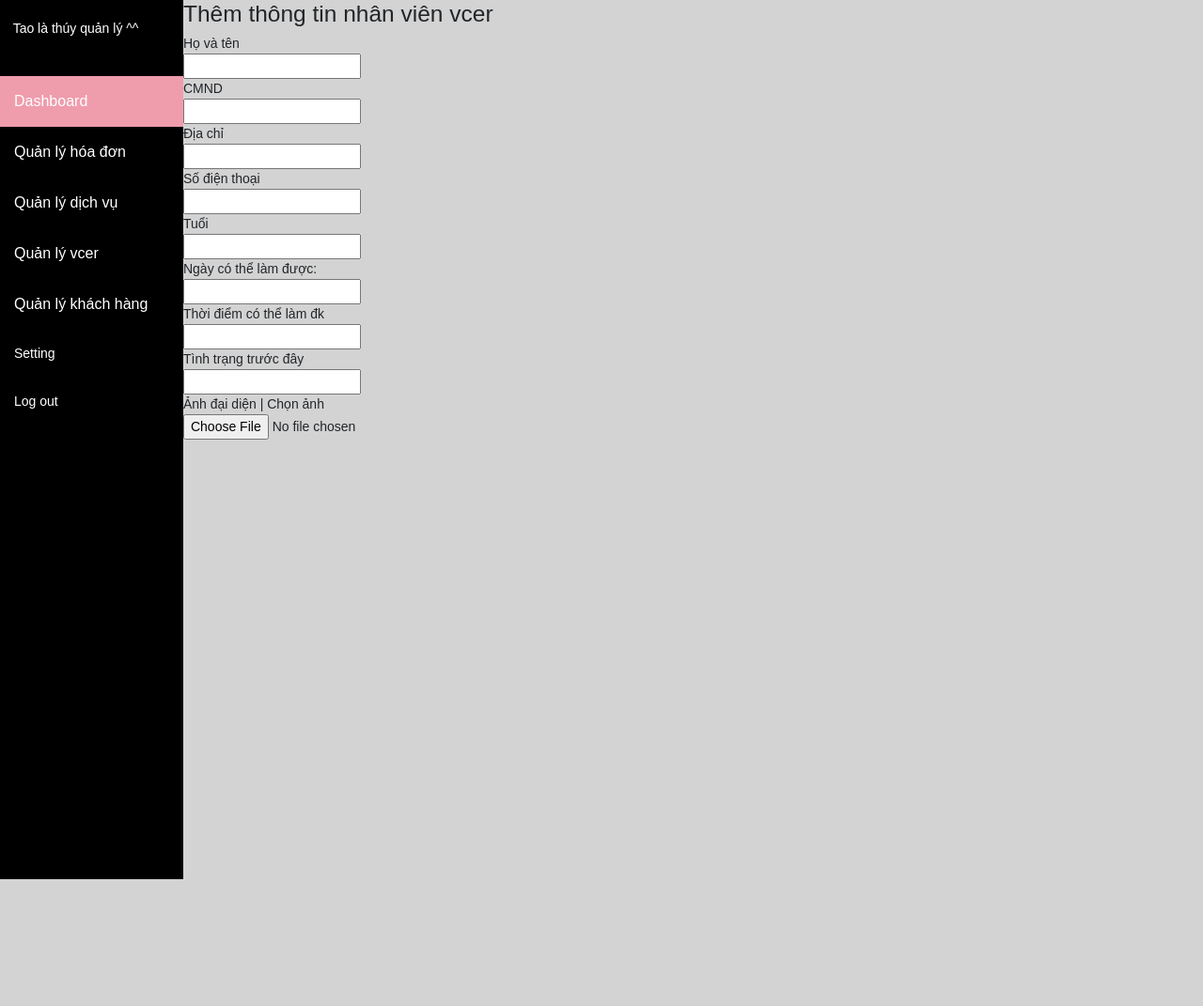
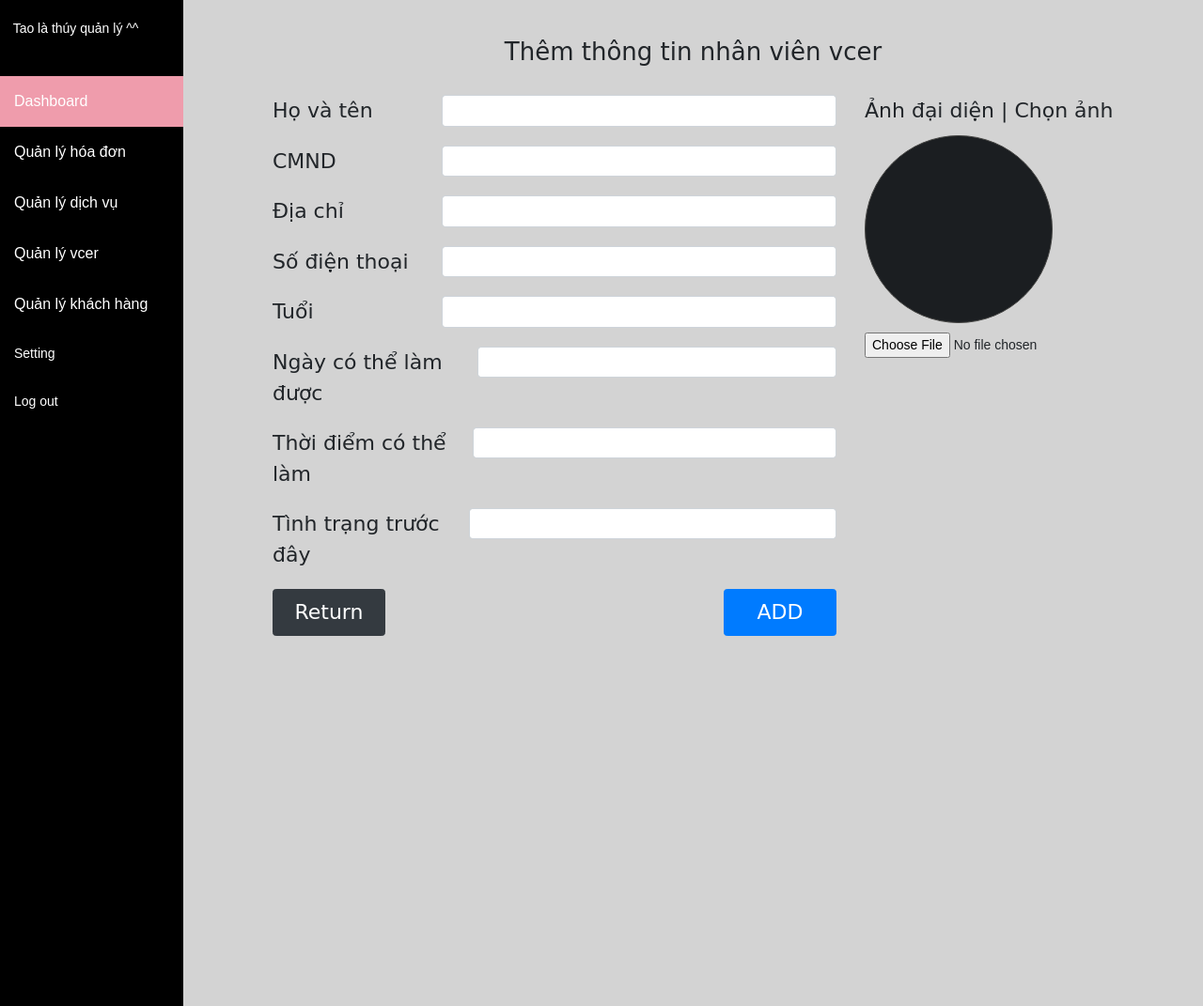
Before and after one commit to thuytheo98/vcleaning, a Laravel app: page /admin/vcers/create in a window 1280 px wide. Shown: the part 65-1136 px from the top of the page at 94% size. Before the commit the page ends 1001 px from the top, so only its background shows below. Run offline with Laravel 8, Linux system fonts and the light colour scheme.

Commit message:
upload image

```diff
--- a/app/Http/Controllers/AdminUpdate/VcerController.php
+++ b/app/Http/Controllers/AdminUpdate/VcerController.php
@@ -19,6 +19,7 @@ class VcerController extends Controller
     }
     public function create(){
         return view($this->dirView . 'add');
+
     }
     public function store(VcerRequest $request){
         $validated = $request ->validated();
@@ -38,7 +39,7 @@ class VcerController extends Controller
         $editVcer = Vcers::find($id);
         return view($this-> dirView . 'edit',compact('editVcer'));
     }
-    public function update(Request $request){
+    public function update(VcerRequest $request){
 
     }
     public function destroy($id){
--- a/public/css/admin/admin.css
+++ b/public/css/admin/admin.css
@@ -157,7 +157,7 @@ register .item .dmy .dmy-title{
 
 html, div{
     font-size: 14px;
-    font-family: arial;
+    font-family: 'Baloo Chettan 2', cursive;
 }
 body{
     margin: 0;
--- /dev/null
+++ b/public/css/admin/vcer.css
@@ -0,0 +1,151 @@
+/*list vcer*/
+.title-file{
+    font-size: 26px;
+    font-weight: 500;
+    font-family: 'Baloo Chettan 2', cursive;
+    text-align: center;
+}
+.create-vcer a{
+    text-decoration: none;
+    color: #1b1e21;
+    border: 1px solid #454543;
+    background: #ed969e;
+    border-radius: 5px;
+    padding: 10px;
+    margin-left: 15px;
+}
+.list-vcer{
+    font-family: 'Baloo Chettan 2', cursive;
+    margin: 30px 0;
+    padding: 0 30px;
+}
+/*add vcer*/
+.add-vcer{
+    margin: 30px auto;
+    padding: 10px 30px ;
+}
+.add-vcer h3{
+    font-size: 26px;
+    font-weight: 500;
+    font-family: 'Baloo Chettan 2', cursive;
+    text-align: center;
+}
+.add-vcer .main{
+    display: flex;
+    justify-content: center;
+    margin: 30px auto;
+}
+.add-vcer .input-text{
+    float: left;
+    width: 600px;
+    margin-right: 30px;
+}
+.add-vcer .main .input-text .item{
+    display: flex;
+    justify-content: space-between;
+    align-content: center;
+    margin-bottom: 20px;
+}
+.add-vcer .main .input-text .item .title-input{
+    font-size: 22px;
+    font-weight: 500;
+    font-family: 'Baloo Chettan 2', cursive;
+}
+.add-vcer .main .input-text .item .custom-input{
+    width: 70%;
+}
+.add-vcer .main .input-text .list-btn{
+    display: flex;
+    justify-content: space-between;
+}
+.add-vcer .main .input-text .list-btn button{
+    width: 20%;
+    height: 50px;
+    font-size: 22px;
+    font-weight: 500;
+    font-family: 'Baloo Chettan 2', cursive;
+}
+.add-vcer .main .input-image{
+    float: right;
+}
+.add-vcer .main .input-image .title{
+    font-size: 22px;
+    font-weight: 500;
+    font-family: 'Baloo Chettan 2', cursive;
+    margin-bottom: 10px;
+}
+.add-vcer .main .input-image .box-image{
+    width: 200px;
+    height: 200px;
+    border: 1px solid #454543;
+    background: #1b1e21;
+    border-radius: 200px;
+    margin-bottom: 10px;
+}
+.add-vcer .main .input-image .input-image{
+}
+/*edit vcer*/
+.edit-vcer{
+    margin: 30px auto;
+    padding: 10px 30px ;
+}
+.edit-vcer h3{
+    font-size: 26px;
+    font-weight: 500;
+    font-family: 'Baloo Chettan 2', cursive;
+    text-align: center;
+}
+.edit-vcer .main{
+    display: flex;
+    justify-content: center;
+    margin: 30px auto;
+}
+.edit-vcer .input-text{
+    float: left;
+    width: 700px;
+    margin-right: 30px;
+}
+.edit-vcer .main .input-text .item{
+    display: flex;
+    justify-content: space-between;
+    align-content: center;
+    margin-bottom: 20px;
+}
+.edit-vcer .main .input-text .item .title-input{
+    font-size: 22px;
+    font-weight: 500;
+    font-family: 'Baloo Chettan 2', cursive;
+}
+.edit-vcer .main .input-text .item .custom-input{
+    width: 70%;
+}
+.edit-vcer .main .input-text .list-btn{
+    display: flex;
+    justify-content: space-between;
+}
+.edit-vcer .main .input-text .list-btn button{
+    width: 20%;
+    height: 50px;
+    font-size: 22px;
+    font-weight: 500;
+    font-family: 'Baloo Chettan 2', cursive;
+}
+.edit-vcer .main .input-image{
+    float: right;
+}
+.edit-vcer .main .input-image .title{
+    font-size: 22px;
+    font-weight: 500;
+    font-family: 'Baloo Chettan 2', cursive;
+    margin-bottom: 10px;
+}
+.edit-vcer .main .input-image .box-image{
+    width: 200px;
+    height: 200px;
+    border: 1px solid #454543;
+    background: #1b1e21;
+    border-radius: 200px;
+    margin-bottom: 10px;
+}
+.edit-vcer .main .input-image .input-image{
+}
--- a/resources/views/admin/share/layout/master.blade.php
+++ b/resources/views/admin/share/layout/master.blade.php
@@ -3,6 +3,7 @@
     <title>{{env("APP_NAME")}} - @yield('title')</title>
     <link rel="stylesheet" href="{{asset('css/admin.css')}}" type="text/css">
     <link rel="stylesheet" href="{{asset('css/emp.css')}}" type="text/css">
+    <link rel="stylesheet" href="{{asset('css/admin/vcer.css')}}" type="text/css">
     <link rel="stylesheet" href="https://stackpath.bootstrapcdn.com/bootstrap/4.4.1/css/bootstrap.min.css">
 </head>
 <body>
--- a/resources/views/admin/vcers/add.blade.php
+++ b/resources/views/admin/vcers/add.blade.php
@@ -7,45 +7,88 @@
         <div class="main">
             <form action="" method="POST">
                 @csrf
-                <div class="item">
-                    <div class=""><lable>Họ và tên</lable></div>
-                    <div><input type="text" name="name"></div>
+                <div class="input-text">
+                    <div class="item form-group">
+                        <div class="title-input">Họ và tên</div>
+                        <input type="text" name="name" class="custom-input form-control">
                     </div>
-                <div class="item">
-                    <div class=""><lable>CMND</lable></div>
-                    <div><input type="text" name="cmnd"></div>
+                    <div class="item form-group">
+                        <div class="title-input">CMND</div>
+                        <input type="text" name="cmnd" class="custom-input form-control">
                     </div>
-                <div class="item">
-                    <div class=""><lable>Địa chỉ</lable></div>
-                    <div><input type="text" name="address"></div>
+                    <div class="item form-group">
+                        <div class="title-input">Địa chỉ</div>
+                       <input type="text" name="address" class="custom-input form-control">
                     </div>
-                <div class="item">
-                    <div class=""><lable>Số điện thoại</lable></div>
-                    <div><input type="text" name="phone"></div>
+                    <div class="item form-group">
+                        <div class="title-input">Số điện thoại</div>
+                       <input type="text" name="phone" class="custom-input form-control">
                     </div>
-                <div class="item">
-                    <div class=""><lable>Tuổi</lable></div>
-                    <div><input type="text" name="age"></div>
+                    <div class="item form-group">
+                        <div class="title-input">Tuổi</div>
+                       <input type="text" name="age" class="custom-input form-control">
                     </div>
-                <div class="item">
-                    <div class=""><lable>Ngày có thể làm được:</lable></div>
-                    <div><input type="text" name="date"></div>
+                    <div class="item form-group">
+                        <div class="title-input">Ngày có thể làm được</div>
+                        <input type="text" name="date" class="custom-input form-control">
                     </div>
-                <div class="item">
-                    <div class=""><lable>Thời điểm có thể làm đk</lable></div>
-                    <div><input type="text" name="time"></div>
+                    <div class="item form-group">
+                        <div class="title-input">Thời điểm có thể làm</div>
+                        <input type="text" name="time" class="custom-input form-control">
                     </div>
-                <div class="item">
-                    <div class=""><lable>Tình trạng trước đây</lable></div>
-                    <div><input type="text" name="status"></div>
+                    <div class="item form-group">
+                        <div class="title-input">Tình trạng trước đây</div>
+                       <input type="text" name="status" class="custom-input form-control">
                     </div>
-                <div class="image">
-                    <div class="upload-image">
-                        <div>Ảnh đại diện | Chọn ảnh</div>
+                    <div class="list-btn">
+                        <button type="reset" class="btn btn-dark">Return</button>
+                        <button type="reset" class="btn btn-primary">ADD</button>
                     </div>
-                    <input type="file" name="image" class="input-image">
+                </div>
+                <div class="input-image">
+                    <form method="post" enctype="multipart/form-data">
+                        <div class="title">
+                            Ảnh đại diện | Chọn ảnh
+                        </div>
+                        <div class="box-image">
+                            <img src="" alt="" id="output">
+                        </div>
+                        <input type="file" name="image" class="open-image" id="image">
+                    </form>
                 </div>
             </form>
         </div>
     </div>
+    <script type="text/javascript">
+        document.getElementById('image').addEventListener('change', function (e) {
+            console.log(e);
+            var fileinput = e.target;
+            var imagename = fileinput[0];
+
+            //tao file reader
+            var fileReader = new FileReader();
+            fileReader.onload = function () {
+                var url = fileReader.result;
+                var output = document.getElementById('output');
+                output.src = url;
+            }
+            fileReader.readAsDataURL(imagename);
+        });
+        var uploadImage = function(e) {
+            // var image = document.getElementById('image').value;
+            let file_name = $(e).val();
+            console.log(file_name);
+            var fileinput = e.target;
+            var imagename = fileinput[0];
+
+            //tao file reader
+            var fileReader = new FileReader();
+            fileReader.onload = function () {
+                var url = fileReader.result;
+                var output = document.getElementById('output');
+                output.src = url;
+            }
+            fileReader.readAsDataURL(imagename);
+        }
+    </script>
     @endsection
```
Also changed, not shown: resources/views/admin/vcers/edit.blade.php (+36 -29 lines), resources/views/admin/vcers/list.blade.php (+15 -12 lines). Lines whose indentation alone changed are shown as unchanged.
